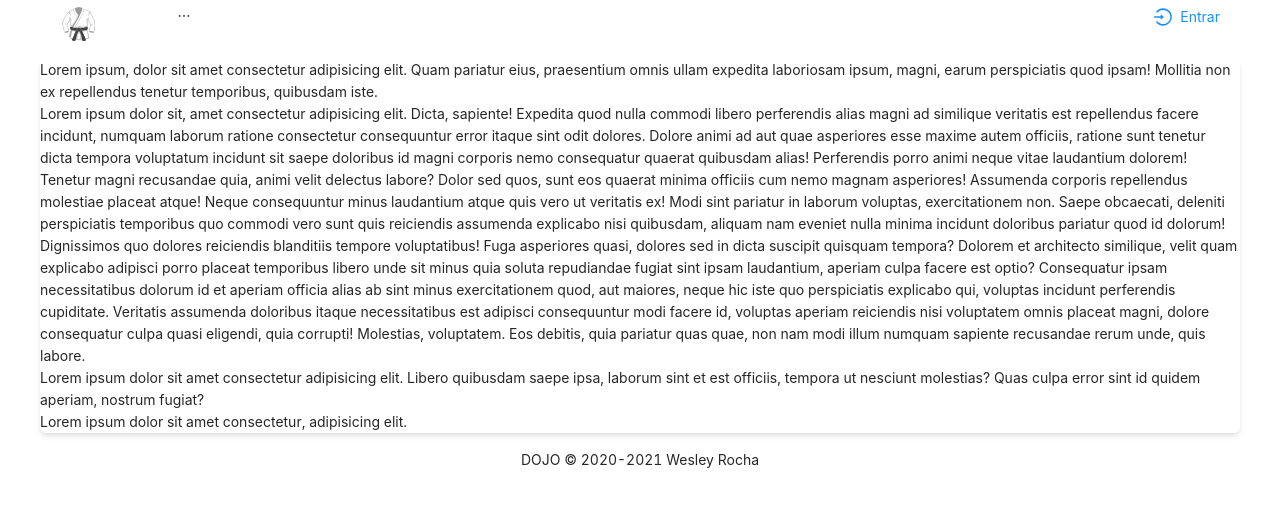
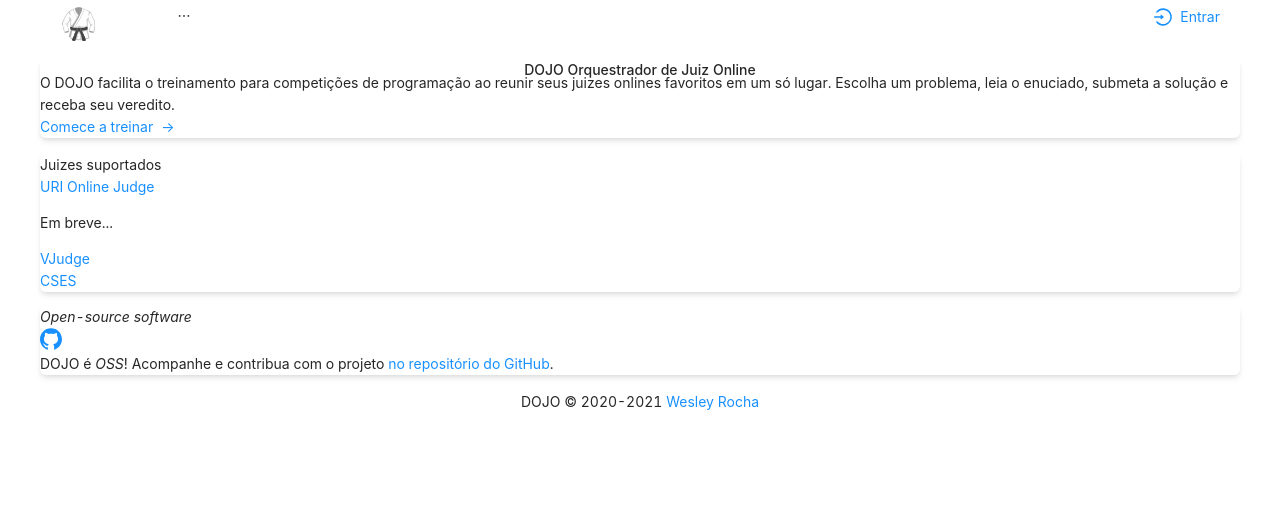
Before and after one commit to wdsrocha/dojo, a Next.js app in the folder packages/app/: page / in a window 1280 px wide. Shown: the top 506 px of the page. Built offline with nearby package versions, Linux system fonts and the light colour scheme.

Commit message:
Update landing page
Also, fix some layout CSS.

```diff
--- a/packages/app/components/mainLayout/mainLayout.tsx
+++ b/packages/app/components/mainLayout/mainLayout.tsx
@@ -1,16 +1,17 @@
 import Head from "next/head";
 import { FC } from "react";
 import { Layout } from "antd";
+import Link from "antd/lib/typography/Link";
 import { Header } from "./header/Header";
 
 export const MainLayout: FC = ({ children }) => (
-  <div>
+  <div className="min-h-screen">
     <Head>
       <title>DOJO Online Judge Orchestrator</title>
       <link rel="stylesheet" href="/favicon.ico" />
     </Head>
-    <main>
-      <Layout>
+    <main className="min-h-screen">
+      <Layout className="min-h-screen">
         <Header />
         <Layout.Content
           className="md:mt-3 md:mb-4 mx-auto"
@@ -18,8 +19,8 @@ export const MainLayout: FC = ({ children }) => (
         >
           {children}
         </Layout.Content>
-        <Layout.Footer className="text-center">
-          DOJO © 2020-2021 Wesley Rocha
+        <Layout.Footer className="text-center mb-3">
+          DOJO © 2020-2021 <Link href="https://github.com/wdsrocha">Wesley Rocha</Link>
         </Layout.Footer>
       </Layout>
     </main>
--- a/packages/app/pages/index.tsx
+++ b/packages/app/pages/index.tsx
@@ -1,53 +1,74 @@
-import { Card } from "antd";
+import { GithubOutlined } from "@ant-design/icons";
+import { Card, Col, Row } from "antd";
 import Paragraph from "antd/lib/typography/Paragraph";
+import Title from "antd/lib/typography/Title";
+import Link from "antd/lib/typography/Link";
+import { Hyperlink } from "../components/Hyperlink";
 
 const Home = () => (
-  <Card className="card">
-    <Paragraph>
-      Lorem ipsum, dolor sit amet consectetur adipisicing elit. Quam pariatur
-      eius, praesentium omnis ullam expedita laboriosam ipsum, magni, earum
-      perspiciatis quod ipsam! Mollitia non ex repellendus tenetur temporibus,
-      quibusdam iste.
-    </Paragraph>
-    <Paragraph>
-      Lorem ipsum dolor sit, amet consectetur adipisicing elit. Dicta, sapiente!
-      Expedita quod nulla commodi libero perferendis alias magni ad similique
-      veritatis est repellendus facere incidunt, numquam laborum ratione
-      consectetur consequuntur error itaque sint odit dolores. Dolore animi ad
-      aut quae asperiores esse maxime autem officiis, ratione sunt tenetur dicta
-      tempora voluptatum incidunt sit saepe doloribus id magni corporis nemo
-      consequatur quaerat quibusdam alias! Perferendis porro animi neque vitae
-      laudantium dolorem! Tenetur magni recusandae quia, animi velit delectus
-      labore? Dolor sed quos, sunt eos quaerat minima officiis cum nemo magnam
-      asperiores! Assumenda corporis repellendus molestiae placeat atque! Neque
-      consequuntur minus laudantium atque quis vero ut veritatis ex! Modi sint
-      pariatur in laborum voluptas, exercitationem non. Saepe obcaecati,
-      deleniti perspiciatis temporibus quo commodi vero sunt quis reiciendis
-      assumenda explicabo nisi quibusdam, aliquam nam eveniet nulla minima
-      incidunt doloribus pariatur quod id dolorum! Dignissimos quo dolores
-      reiciendis blanditiis tempore voluptatibus! Fuga asperiores quasi, dolores
-      sed in dicta suscipit quisquam tempora? Dolorem et architecto similique,
-      velit quam explicabo adipisci porro placeat temporibus libero unde sit
-      minus quia soluta repudiandae fugiat sint ipsam laudantium, aperiam culpa
-      facere est optio? Consequatur ipsam necessitatibus dolorum id et aperiam
-      officia alias ab sint minus exercitationem quod, aut maiores, neque hic
-      iste quo perspiciatis explicabo qui, voluptas incidunt perferendis
-      cupiditate. Veritatis assumenda doloribus itaque necessitatibus est
-      adipisci consequuntur modi facere id, voluptas aperiam reiciendis nisi
-      voluptatem omnis placeat magni, dolore consequatur culpa quasi eligendi,
-      quia corrupti! Molestias, voluptatem. Eos debitis, quia pariatur quas
-      quae, non nam modi illum numquam sapiente recusandae rerum unde, quis
-      labore.
-    </Paragraph>
-    <Paragraph>
-      Lorem ipsum dolor sit amet consectetur adipisicing elit. Libero quibusdam
-      saepe ipsa, laborum sint et est officiis, tempora ut nesciunt molestias?
-      Quas culpa error sint id quidem aperiam, nostrum fugiat?
-    </Paragraph>
-    <Paragraph>
-      Lorem ipsum dolor sit amet consectetur, adipisicing elit.
-    </Paragraph>
-  </Card>
+  <>
+    <Row justify="center" gutter={[16, 16]}>
+      <Col md={{ span: 16 }}>
+        <Card
+          className="card"
+          title={(
+            <span className="text-center block -mb-4">
+              <Title level={1}>DOJO Orquestrador de Juiz Online</Title>
+            </span>
+          )}
+        >
+          <Paragraph>
+            O DOJO facilita o treinamento para competições de programação ao
+            reunir seus juizes onlines favoritos em um só lugar. Escolha um
+            problema, leia o enuciado, submeta a solução e receba seu veredito.
+          </Paragraph>
+          <Hyperlink href="/problem">
+            Comece a treinar<span className="ml-2">&#8594;</span>
+          </Hyperlink>
+        </Card>
+      </Col>
+    </Row>
+    <Row justify="center" gutter={[16, 16]} className="mt-4">
+      <Col md={{ span: 8 }} flex="auto">
+        <Card className="card" title="Juizes suportados">
+          <Paragraph>
+            <ul>
+              <li>
+                <Link href="https://urionlinejudge.com.br/">
+                  URI Online Judge
+                </Link>
+              </li>
+            </ul>
+            <p>Em breve...</p>
+            <ul>
+              <li>
+                <Link href="https://vjudge.net/">VJudge</Link>
+              </li>
+              <li>
+                <Link href="https://cses.fi/">CSES</Link>
+              </li>
+            </ul>
+          </Paragraph>
+        </Card>
+      </Col>
+      <Col md={{ span: 8 }} flex="auto">
+        <Card
+          className="card min-h-full"
+          title={<i>Open-source software</i>}
+          extra={(
+            <a aria-label="GitHub icon" href="https://github.com/wdsrocha/dojo">
+              <GithubOutlined style={{ fontSize: 22 }} />
+            </a>
+          )}
+        >
+          <Paragraph>
+            DOJO é <i>OSS</i>! Acompanhe e contribua com o projeto{" "}
+            <Link>no repositório do GitHub</Link>.
+          </Paragraph>
+        </Card>
+      </Col>
+    </Row>
+  </>
 );
 
 export default Home;
--- a/packages/app/styles/globals.css
+++ b/packages/app/styles/globals.css
@@ -25,3 +25,7 @@ body {
 
 /* https://github.com/ant-design/ant-design/issues/13074#issuecomment-671093258 */
 svg { vertical-align: baseline; }
+
+#__next {
+  min-height: 100vh;
+}
```
